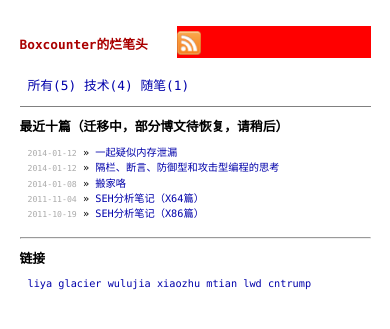
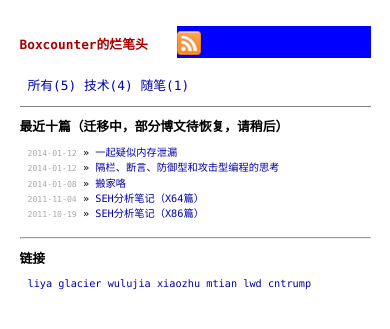
Before and after one commit to betacat/betacat.github.io, a Jekyll site: the page built from index.html, in a window 390 px wide. Shown: the top 329 px of the page. Built offline with Jekyll 4.4.1, drawn with Linux system fonts in a browser that asks for light colours; nearby versions of some CDN libraries; Markdown is read by kramdown in place of the engine named in the settings.

Commit message:
添加手机自适应rss

```diff
--- a/css/main.css
+++ b/css/main.css
@@ -282,8 +282,8 @@
   .right {
     width: 50%;
     float: right;
-    padding-top: 8px;
-    background-color: red;
+    padding-top: 15px;
+    background-color: blue;
   }
 }
 
```
